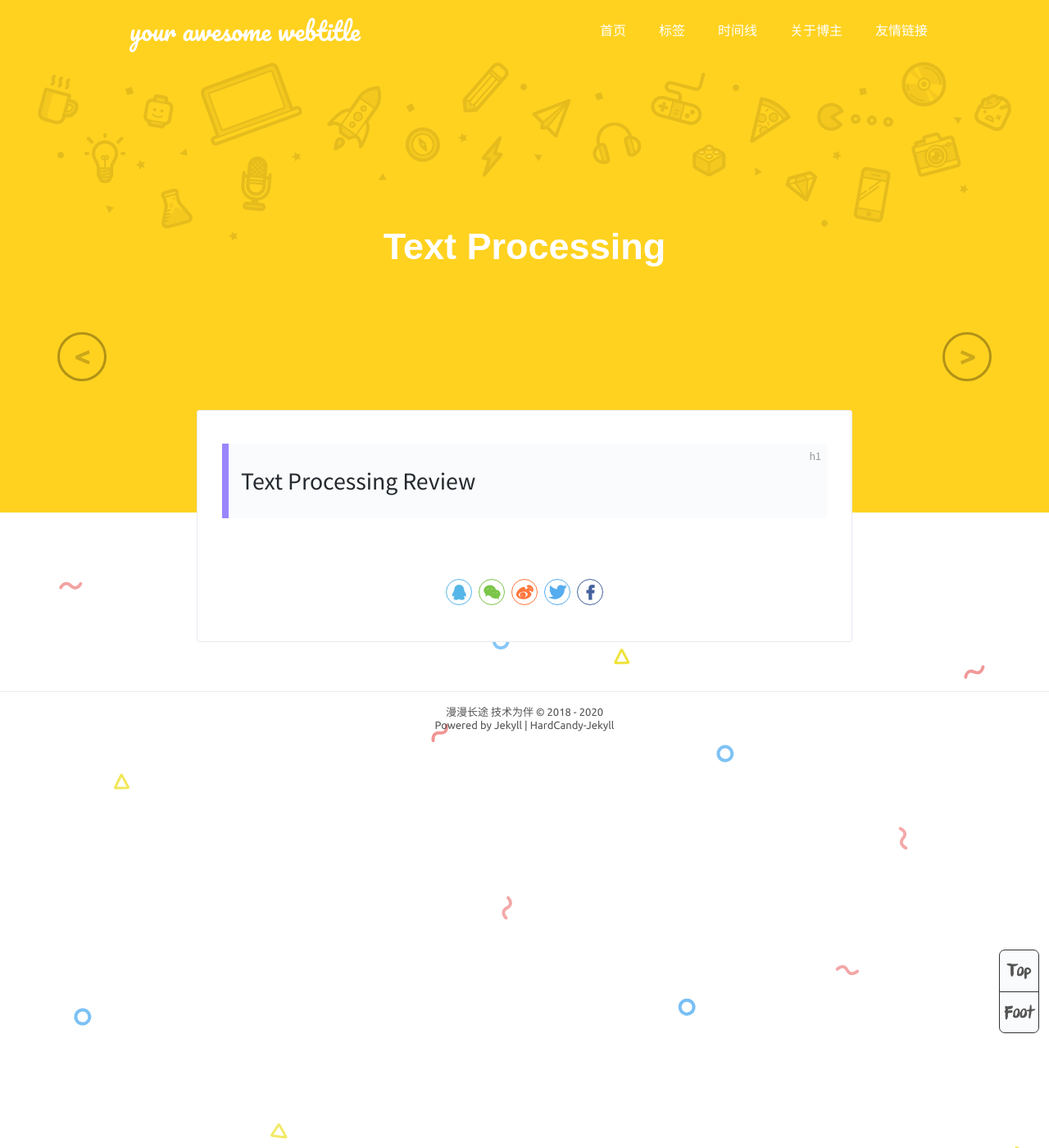
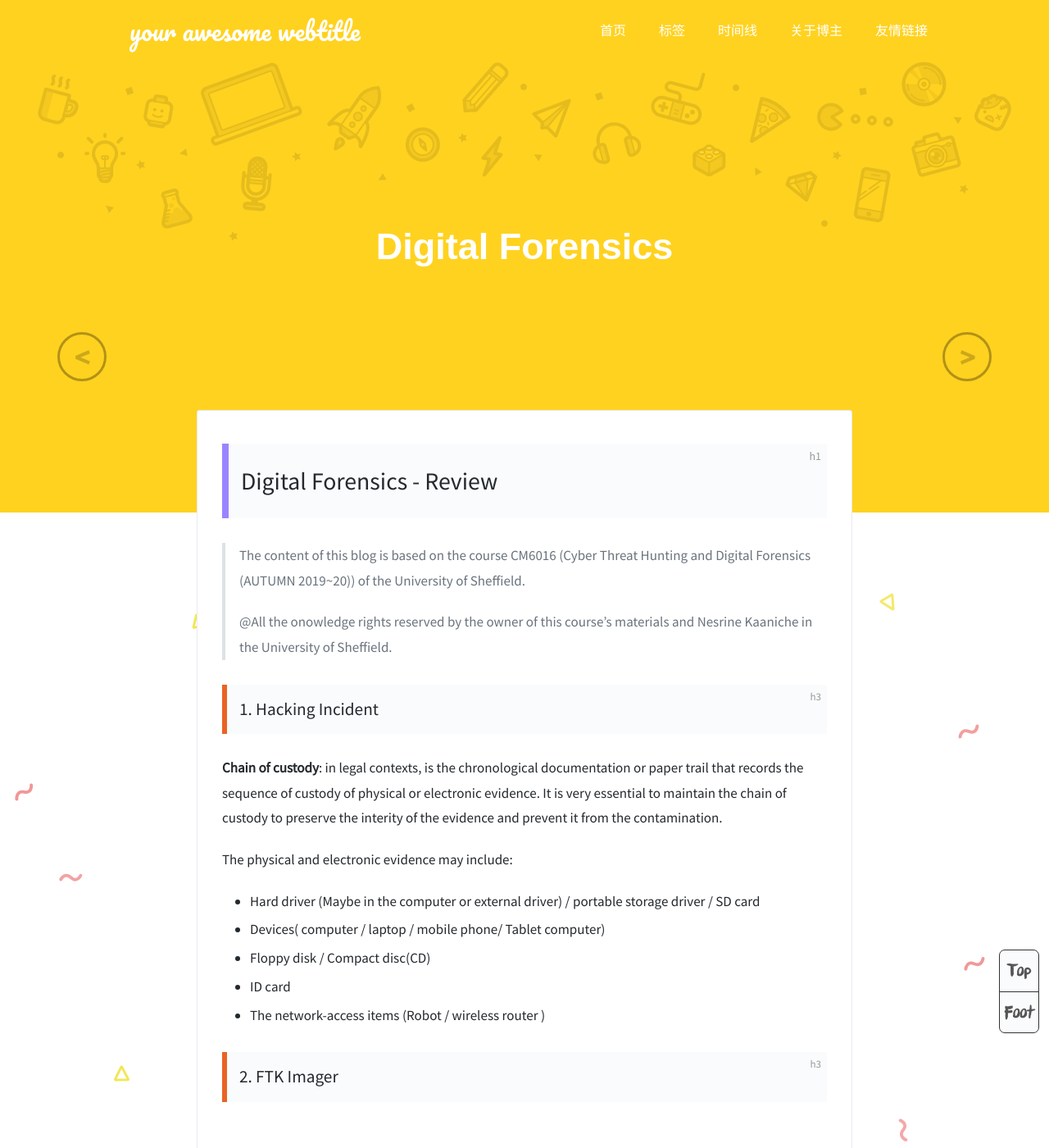
Before and after one commit to DoHerasYang/DoHerasYang.github.io, a Jekyll site: the page built from _posts/2019-12-19-Digital Forensics.md, in a window 1280 px wide and 1400 px high. Shown: the whole window at 82% size. Built offline with Jekyll 4.4.1, drawn with Linux system fonts in a browser that asks for light colours; comment, search, counter and statistics services are not loaded.

Commit message:
Update 2019-12-19-Digital Forensics.md

```diff
--- a/_posts/2019-12-19-Digital Forensics.md
+++ b/_posts/2019-12-19-Digital Forensics.md
@@ -1,12 +1,30 @@
 ---
 layout: post
-title: 'Text Processing'
+title: 'Digital Forensics'
 date: 2019-12-19
 author: DoHerasYang
 color: rgb(255,210,32)
 cover: ''
-tags: Python
+tags:
 
 ---
 
-# Text Processing Review
+# Digital Forensics - Review
+
+> The content of this blog is based on the course CM6016 (Cyber Threat Hunting and Digital Forensics (AUTUMN 2019~20)) of the University of Sheffield.
+>
+> @All the onowledge rights reserved by the owner of this course's materials and Nesrine Kaaniche in the University of Sheffield.
+
+### 1. Hacking Incident
+
+**Chain of custody**: in legal contexts, is the chronological documentation or paper trail that records the sequence of custody of physical or electronic evidence. It is very essential to maintain the chain of custody to preserve the interity of the evidence and prevent it from the contamination.
+
+The physical and electronic evidence may include:
+
++ Hard driver (Maybe in the computer or external driver) / portable storage driver / SD card
++ Devices( computer / laptop / mobile phone/ Tablet computer)
++ Floppy disk / Compact disc(CD)
++ ID card
++ The network-access items (Robot / wireless router )
+
+### 2. FTK Imager
```
